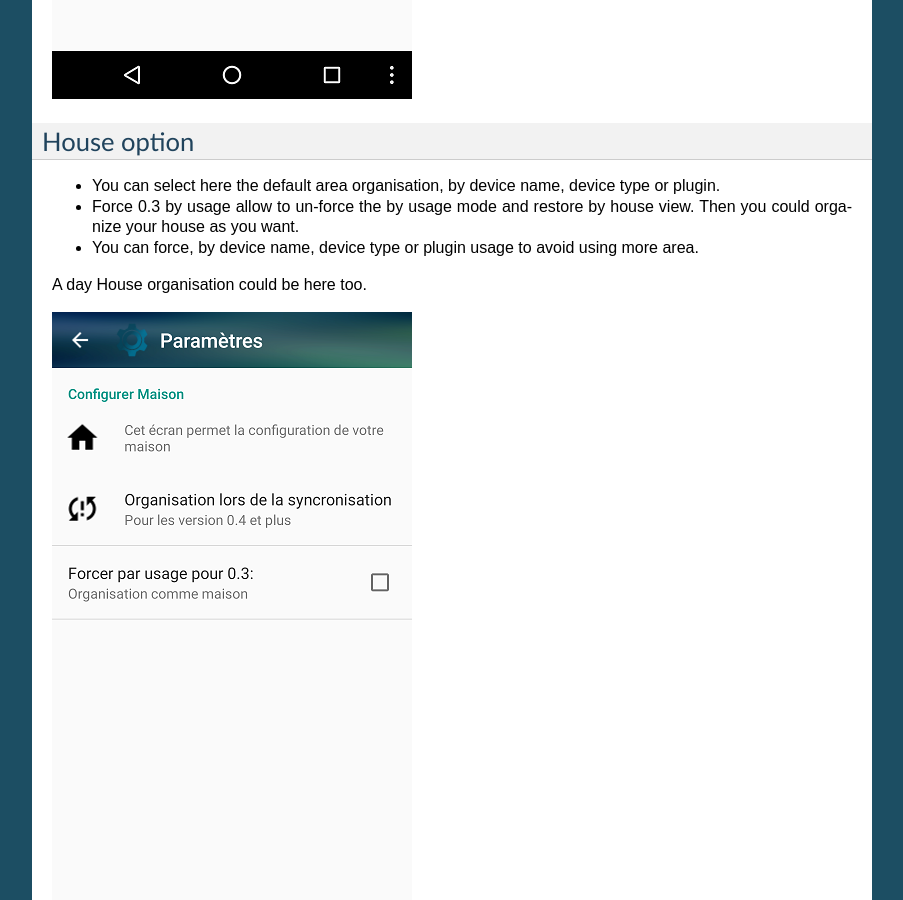
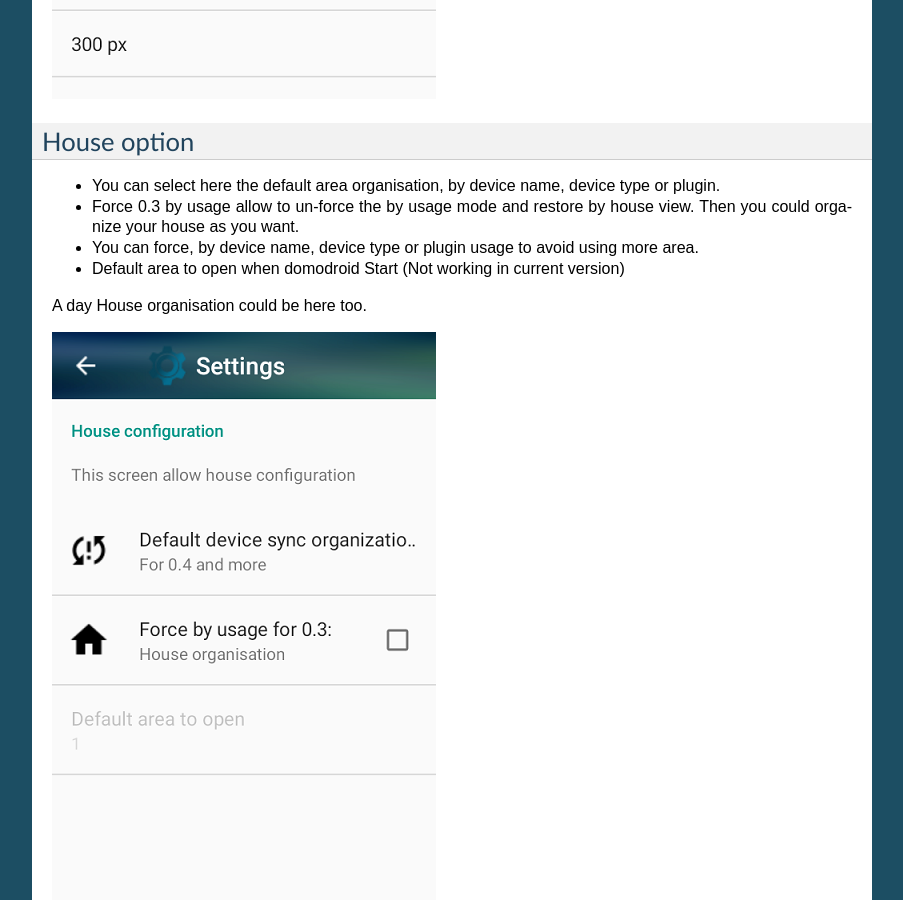
Before and after one commit to domogik/domodroid-doc, a Sphinx documentation site: the page built from docs/end_user/Options.txt, in a window 1280 px wide and 900 px high, scrolled down 5803 px. Shown: the whole window, without its empty margins (198-1101 px from the left). Built offline with Sphinx 7.4.7, drawn with Linux system fonts in a browser that asks for light colours; pages that are not in the unit, such as notebooks, are missing from menus.

Commit message:
update house doc and image

```diff
--- a/docs/end_user/Options.txt
+++ b/docs/end_user/Options.txt
@@ -71,10 +71,10 @@
 * You can select here the default area organisation, by device name, device type or plugin.
 * Force 0.3 by usage allow to un-force the by usage mode and restore by house view. Then you could organize your house as you want.
 * You can force, by device name, device type or plugin usage to avoid using more area.
-
+* Default area to open when domodroid Start (Not working in current version)
 A day House organisation could be here too.
 
-.. image:: image/Fr_house_option.png
+.. image:: image/En_house_option.png
 
 
 Butler option
```
Also changed, not shown: docs/end_user/image/En_house_option.png, docs/end_user/image/En_map_option.png.
